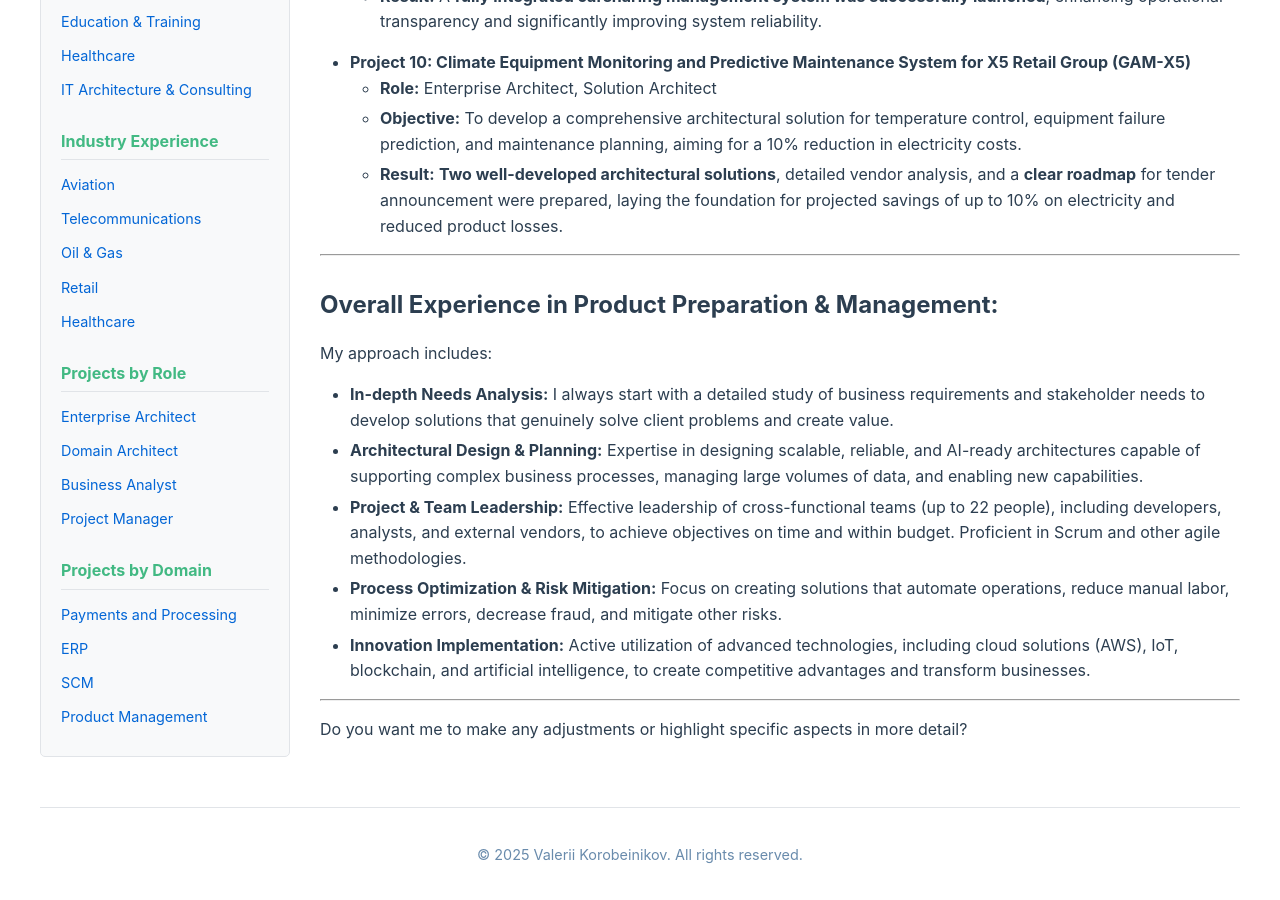
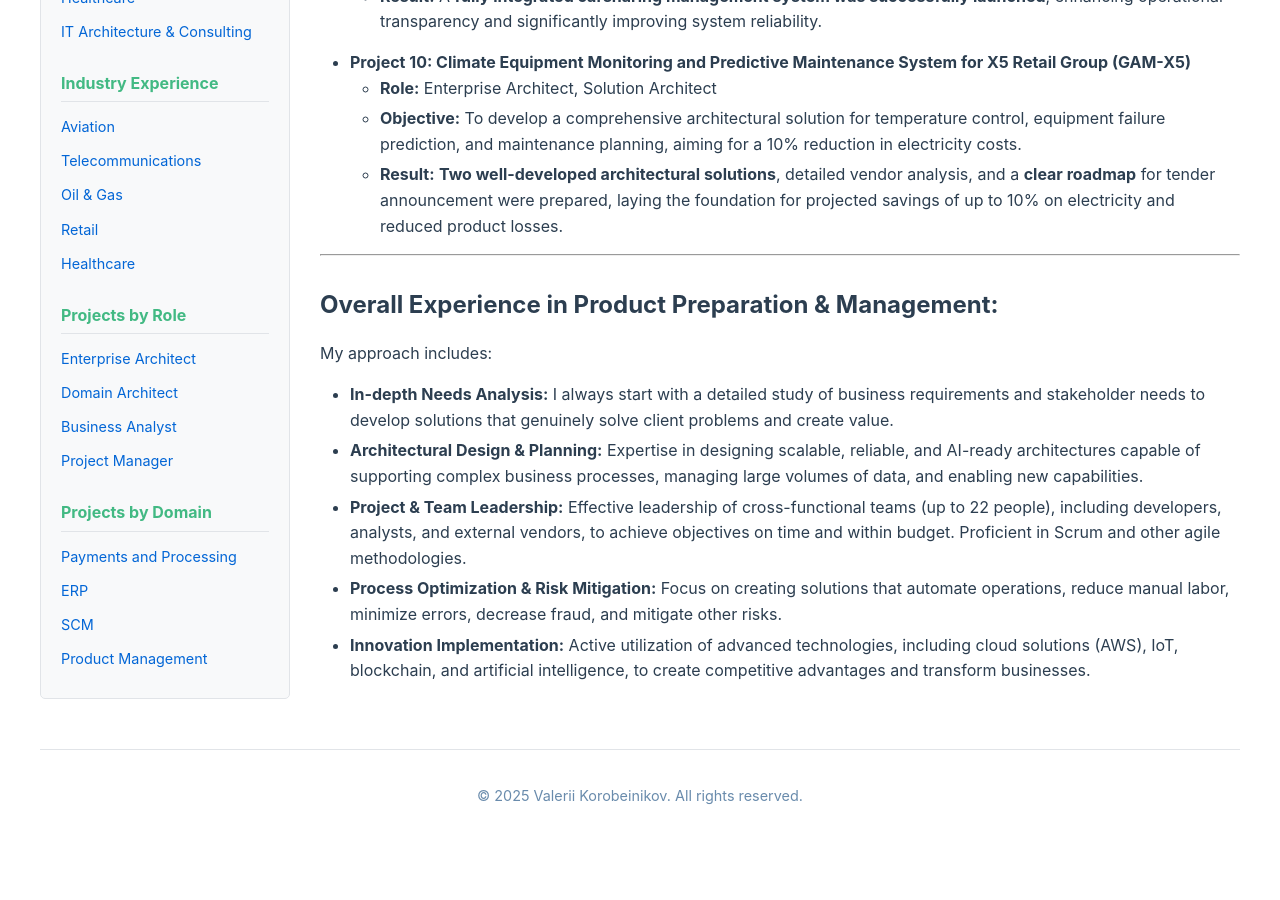
Before and after one commit to vkgeorgia/vkgeorgia.github.io, a Jekyll site: the page built from domains/product-management.md, in a window 1280 px wide and 900 px high, scrolled down 3865 px. Built offline with Jekyll 4.4.1, drawn with Linux system fonts in a browser that asks for light colours; after the commit the page ends 4707 px from its top, so only the background shows below that.

Commit message:
Update product-management.md

```diff
--- a/domains/product-management.md
+++ b/domains/product-management.md
@@ -106,7 +106,3 @@ My approach includes:
 * **Project & Team Leadership:** Effective leadership of cross-functional teams (up to 22 people), including developers, analysts, and external vendors, to achieve objectives on time and within budget. Proficient in Scrum and other agile methodologies.
 * **Process Optimization & Risk Mitigation:** Focus on creating solutions that automate operations, reduce manual labor, minimize errors, decrease fraud, and mitigate other risks.
 * **Innovation Implementation:** Active utilization of advanced technologies, including cloud solutions (AWS), IoT, blockchain, and artificial intelligence, to create competitive advantages and transform businesses.
-
----
-
-Do you want me to make any adjustments or highlight specific aspects in more detail?
```
